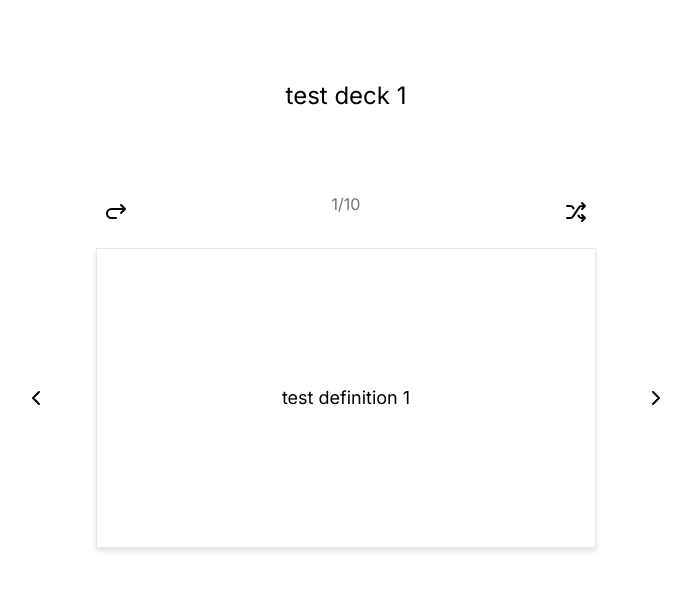
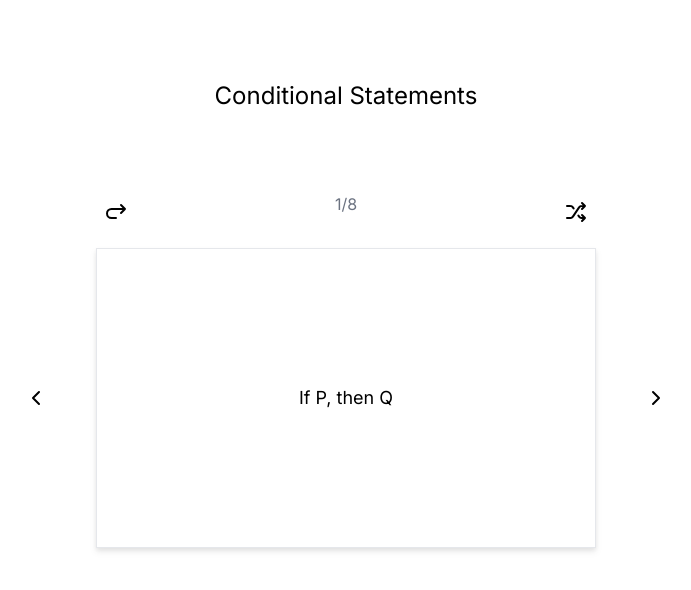
Before and after one commit to BarryMolina/flashlite, a Next.js app: page /decks/1 in a window 1280 px wide. Shown: the top 590 px of the page, without its empty margins (294-985 px from the left). Built offline with nearby package versions, Linux system fonts and the light colour scheme.

Commit message:
update cards, optional id

```diff
--- a/src/app/data/cards.json
+++ b/src/app/data/cards.json
@@ -1,57 +1,39 @@
 [
   {
     "id": 1,
-    "name": "test deck 1",
+    "name": "Conditional Statements",
     "cards": [
       {
-        "id": 1,
-        "description": "test description 1",
-        "definition": "test definition 1"
+        "front": "If P, then Q",
+        "back": "P => Q"
       },
       {
-        "id": 2,
-        "description": "test description 2",
-        "definition": "test definition 2"
+        "front": "Q if P",
+        "back": "P => Q"
       },
       {
-        "id": 3,
-        "description": "test description 3",
-        "definition": "test definition 3"
+        "front": "P only if Q",
+        "back": "P => Q"
       },
       {
-        "id": 4,
-        "description": "test description 4",
-        "definition": "test definition 4"
+        "front": "P implies Q",
+        "back": "P => Q"
       },
       {
-        "id": 5,
-        "description": "test description 5",
-        "definition": "test definition 5"
+        "front": "Q is implied by P",
+        "back": "P => Q"
       },
       {
-        "id": 6,
-        "description": "test description 6",
-        "definition": "test definition 6"
+        "front": "Q whenever P",
+        "back": "P => Q"
       },
       {
-        "id": 7,
-        "description": "test description 7",
-        "definition": "test definition 7"
+        "front": "Q is necessary for P",
+        "back": "P => Q"
       },
       {
-        "id": 8,
-        "description": "test description 8",
-        "definition": "test definition 8"
-      },
-      {
-        "id": 9,
-        "description": "test description 9",
-        "definition": "test definition 9"
-      },
-      {
-        "id": 10,
-        "description": "test description 10",
-        "definition": "test definition 10"
+        "front": "P is sufficient for Q",
+        "back": "P => Q"
       }
     ]
   }
--- a/src/app/data/cards.ts
+++ b/src/app/data/cards.ts
@@ -37,8 +37,8 @@ export async function getDeck(id: number): Promise<Deck | undefined> {
       cards: deck.cards.map((card) => {
         return {
           id: card.id,
-          description: card.description,
-          definition: card.definition,
+          front: card.front,
+          back: card.back,
         };
       }),
     };
--- a/src/app/data/schema.ts
+++ b/src/app/data/schema.ts
@@ -1,13 +1,13 @@
 import { z } from "zod";
 
 export const cardSchema = z.object({
-  id: z.number(),
-  description: z.string(),
-  definition: z.string(),
+  id: z.number().optional(),
+  front: z.string(),
+  back: z.string(),
 });
 
 export const deckSchema = z.object({
-  id: z.number(),
+  id: z.number().optional(),
   name: z.string(),
   cards: z.array(cardSchema),
 });
--- a/src/app/decks/[id]/components/CardSwitcher.tsx
+++ b/src/app/decks/[id]/components/CardSwitcher.tsx
@@ -29,7 +29,7 @@ export function CardSwitcher(props: { cards: Card[] }) {
   }, [shouldShuffle]);
 
   useEffect(() => {
-    setFlippedCards(Array(numCards).fill(!shouldFlip));
+    setFlippedCards(Array(numCards).fill(shouldFlip));
   }, [shouldFlip]);
 
   return (
@@ -66,7 +66,7 @@ export function CardSwitcher(props: { cards: Card[] }) {
             newCards[selectedIndex] = !flippedCards[selectedIndex];
             setFlippedCards(newCards);
           }}
-          key={cards[selectedIndex].definition}
+          key={selectedIndex}
           card={cards[selectedIndex]}
         />
         <IconButton
--- a/src/app/decks/[id]/components/FlashCard.tsx
+++ b/src/app/decks/[id]/components/FlashCard.tsx
@@ -1,6 +1,5 @@
 "use client";
 import { Card } from "@/app/data/types";
-import { useState } from "react";
 
 export function FlashCard(props: {
   card: Card;
@@ -11,7 +10,7 @@ export function FlashCard(props: {
     <button onClick={props.toggleFlipped}>
       <div className="w-[500px] min-h-[300px] p-10 border flex items-center justify-center drop-shadow-md bg-white">
         <h3 className="text-lg">
-          {props.flipped ? props.card.definition : props.card.description}
+          {props.flipped ? props.card.back : props.card.front}
         </h3>
       </div>
     </button>
```
Also changed, not shown: src/app/data/cards_test.json (added, +48 -0 lines), src/app/data/types.ts (+4 -4 lines).
